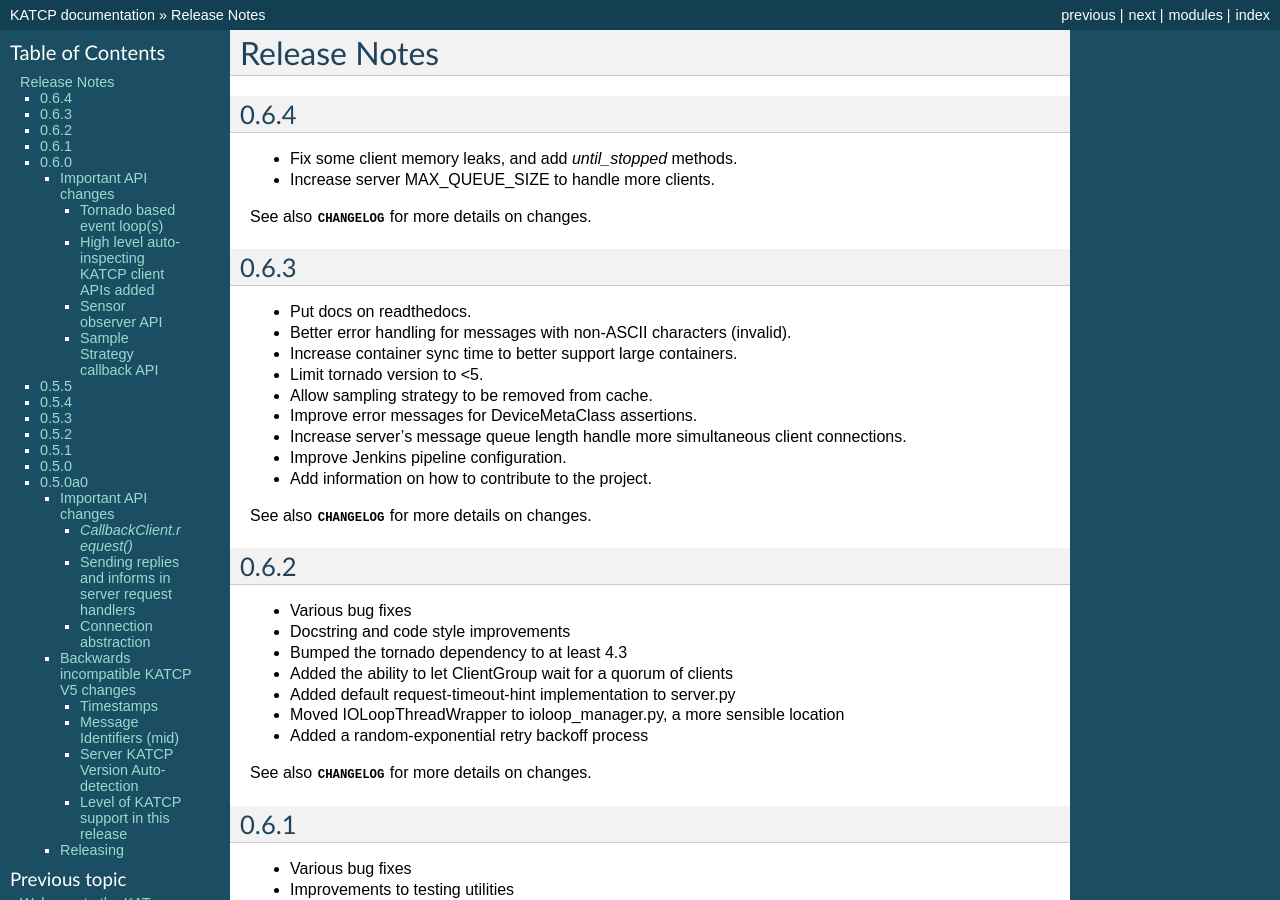
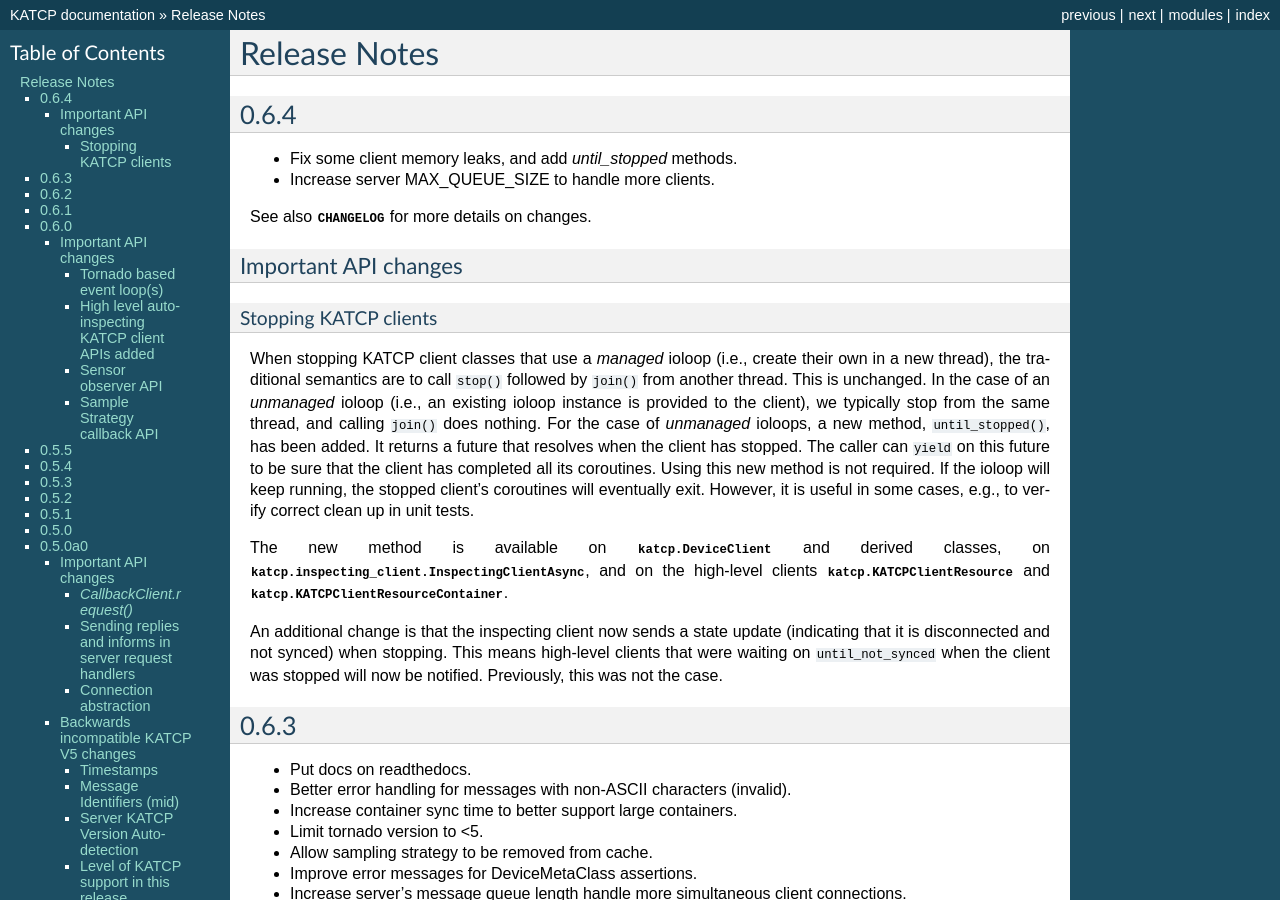
Before and after one commit to ska-sa/katcp-python, a Sphinx documentation site: the page built from doc/releasenotes.rst, in a window 1280 px wide and 900 px high. Built offline with Sphinx 7.4.7, drawn with Linux system fonts in a browser that asks for light colours; formulas are drawn with MathJax 3; the version number could not be read and is left out.

Commit message:
Add more details on API changes to release notes

```diff
--- a/doc/releasenotes.rst
+++ b/doc/releasenotes.rst
@@ -9,6 +9,35 @@ Release Notes
 * Increase server MAX_QUEUE_SIZE to handle more clients.
 
 See also :download:`CHANGELOG` for more details on changes.
+
+Important API changes
+---------------------
+
+Stopping KATCP clients
+^^^^^^^^^^^^^^^^^^^^^^
+
+When stopping KATCP client classes that use a *managed* ioloop (i.e., create their
+own in a new thread), the traditional semantics are to call ``stop()`` followed by
+``join()`` from another thread.  This is unchanged.  In the case of an *unmanaged*
+ioloop (i.e., an existing ioloop instance is provided to the client), we typically
+stop from the same thread, and calling ``join()`` does nothing.  For the case of
+*unmanaged* ioloops, a new method, ``until_stopped()``, has been added.  It returns a
+future that resolves when the client has stopped.  The caller can ``yield`` on this
+future to be sure that the client has completed all its coroutines.  Using this new
+method is not required.  If the ioloop will keep running, the stopped client's
+coroutines will eventually exit.  However, it is useful in some cases, e.g., to
+verify correct clean up in unit tests.
+
+The new method is available on :class:`katcp.DeviceClient` and derived classes, on
+:class:`katcp.inspecting_client.InspectingClientAsync`, and on the high-level
+clients :class:`katcp.KATCPClientResource` and
+:class:`katcp.KATCPClientResourceContainer`.
+
+An additional change is that the inspecting client now sends a state update
+(indicating that it is disconnected and not synced) when stopping.  This means
+high-level clients that were waiting on ``until_not_synced`` when the client was
+stopped will now be notified.  Previously, this was not the case.
+
 
 0.6.3
 =====
```
